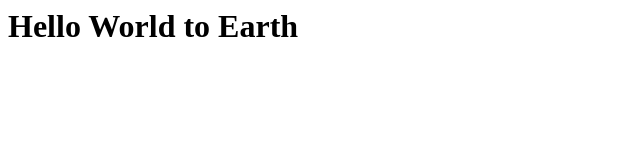
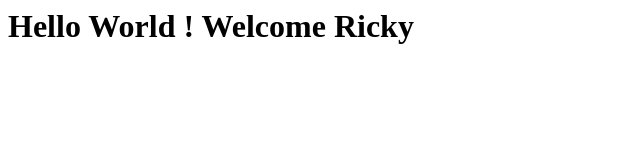
Before and after one commit to mrufus437/ubuntu-website, a plain HTML site: page index.html in a window 1280 px wide. Shown: the whole page, without its empty margins (0-640 px from the left). Drawn offline with Linux system fonts and the light colour scheme.

Commit message:
Update index.html

```diff
--- a/index.html
+++ b/index.html
@@ -1,7 +1,7 @@
 <html>
   <body>
     <h1>
-      Hello World to Earth
+      Hello World ! Welcome Ricky
     </h1>
   </body>
 </html>
```
